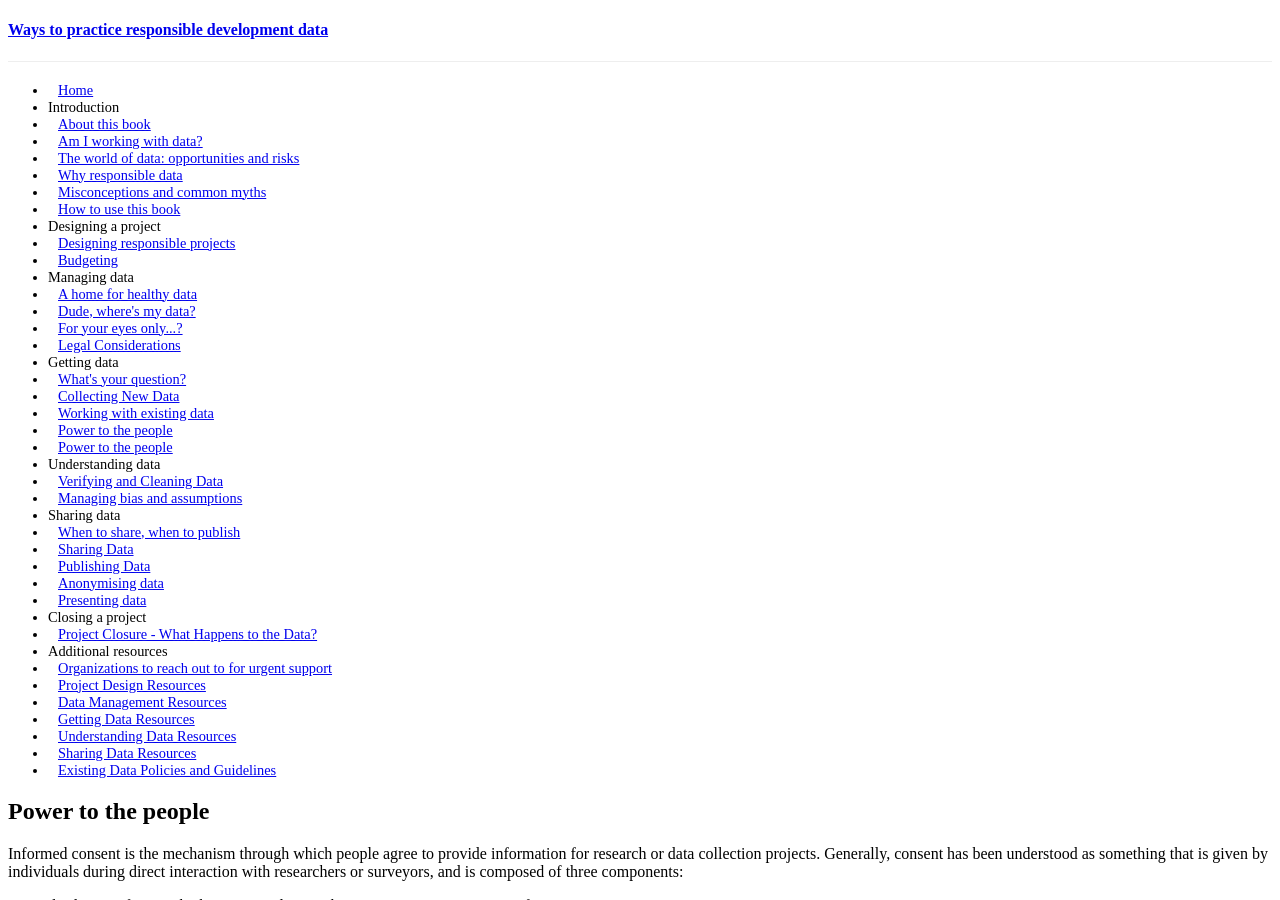
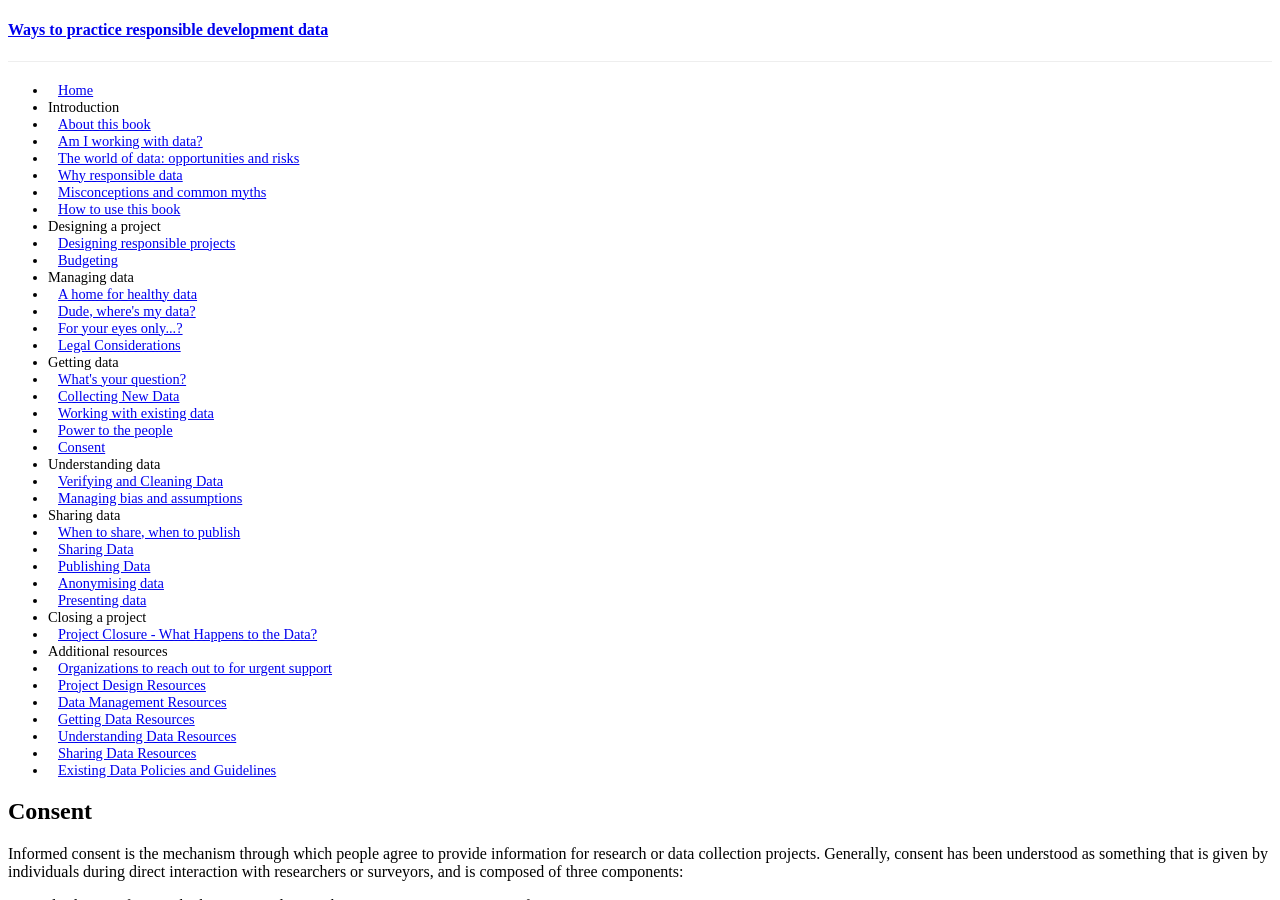
Before and after one commit to the-engine-room/archive-rdf-primer, a Jekyll site: the page built from _posts/4-getting-data/0000-04-05-consent.md, in a window 1280 px wide and 900 px high. Built offline with Jekyll 4.4.1, drawn with Linux system fonts in a browser that asks for light colours; nearby versions of some CDN libraries; Markdown is read by kramdown in place of the engine named in the settings; a style sheet for code colours, icons or effects is not loaded.

Commit message:
fixed title duplication

```diff
--- a/_posts/4-getting-data/0000-04-05-consent.md
+++ b/_posts/4-getting-data/0000-04-05-consent.md
@@ -1,8 +1,8 @@
 ---
 layout: page
-title: "Power to the people"
+title: "Consent"
 category: getting-data
-date: 0000-04-04 13:20:10
+date: 0000-04-05 13:20:10
 ---
 
 Informed consent is the mechanism through which people agree to provide information for research or data collection projects. Generally, consent has been understood as something that is given by individuals during direct interaction with researchers or surveyors, and is composed of three components:
```
Also changed, not shown: _posts/8-additional-resources/0000-08-01-organizations-to-reach-out-to-for-urgent-support.md (+1 -1 lines).
